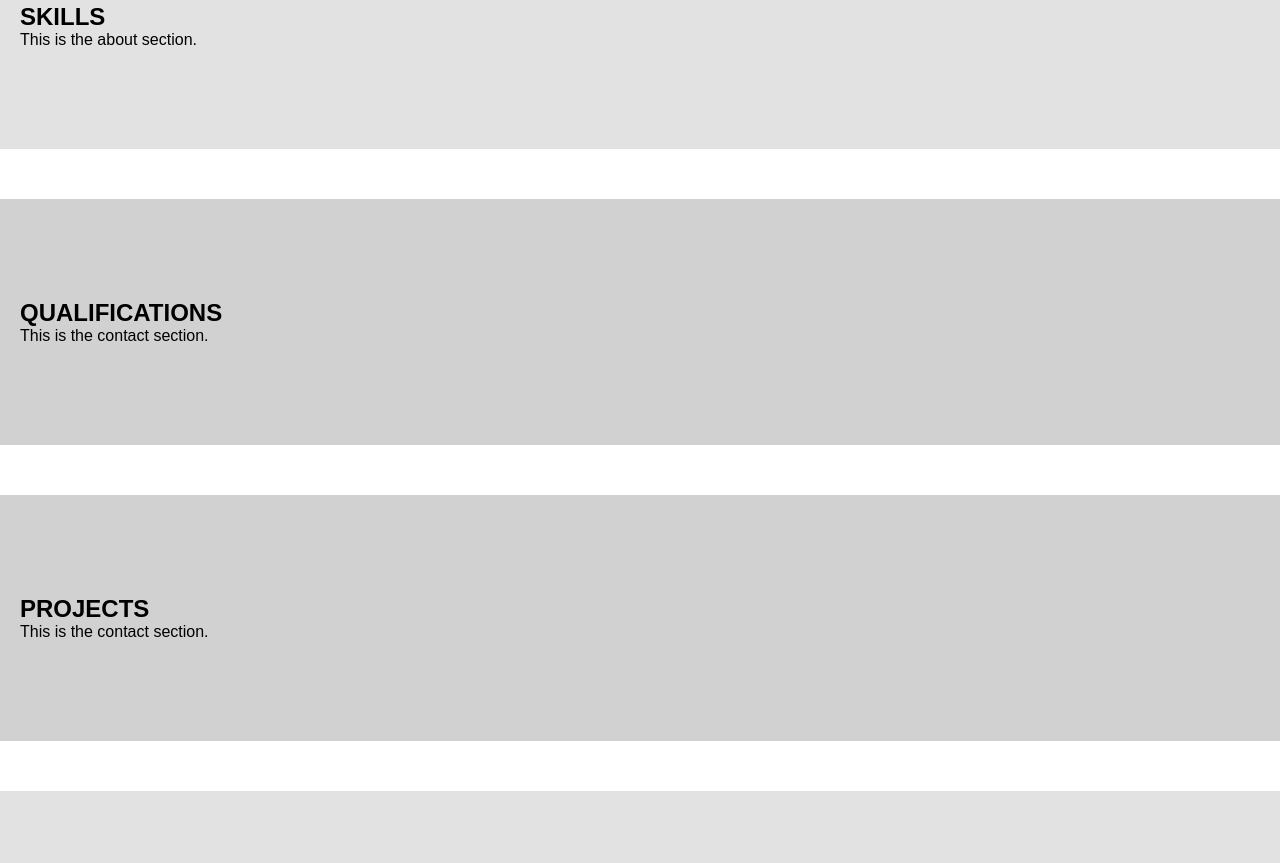
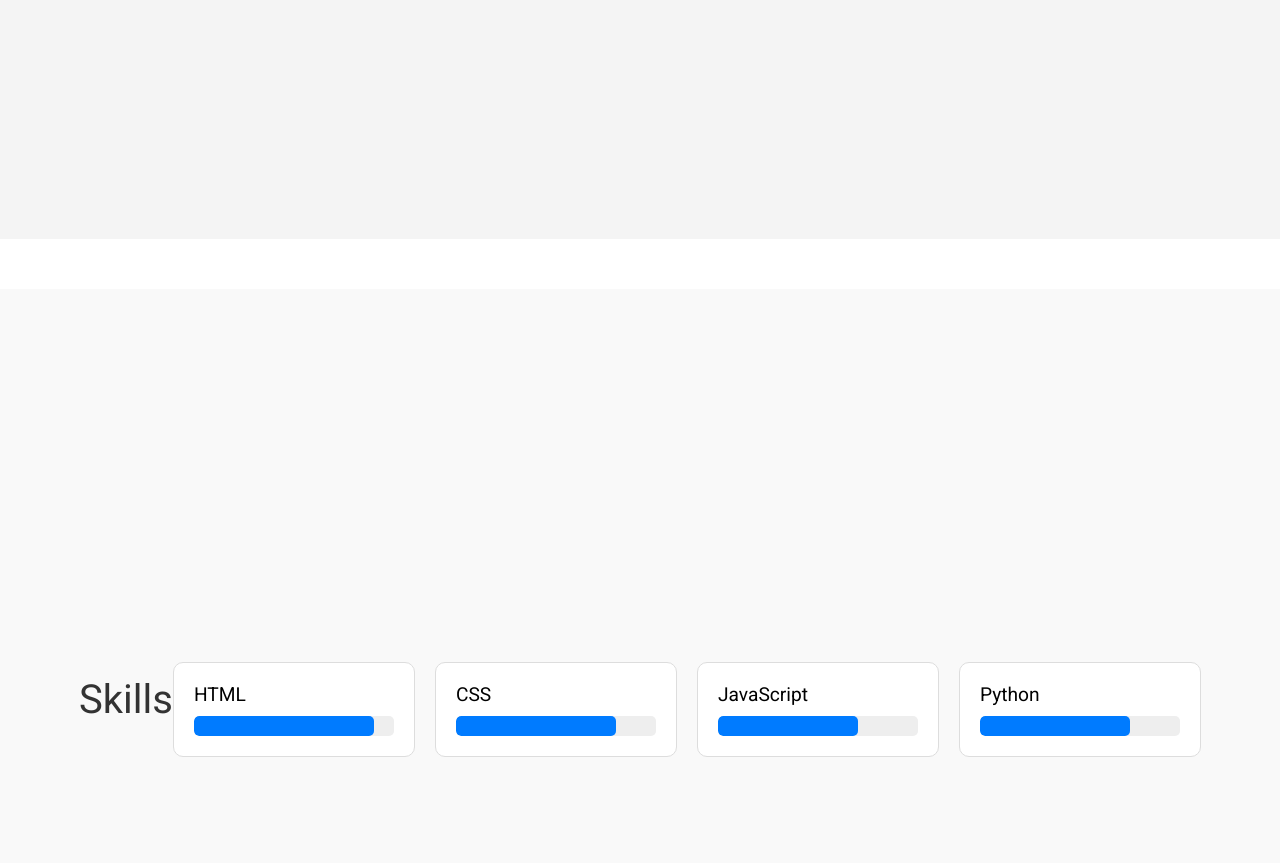
Before and after one commit to saismrutiranjan18/Personal_Portfolio, a plain HTML site: page index.html in a window 1280 px wide. Shown: the part 1197-2060 px from the top of the page. Drawn offline with nearby package versions, Linux system fonts and the light colour scheme.

Commit message:
updating repos

```diff
--- a/index.html
+++ b/index.html
@@ -6,6 +6,9 @@
     <link rel="icon" href="1717874409913.png">
     <title>Sai Smruti | Portfolio </title>
     <link rel="stylesheet" href="style.css">
+    <link rel="preconnect" href="https://fonts.googleapis.com">
+<link rel="preconnect" href="https://fonts.gstatic.com" crossorigin>
+<link href="https://fonts.googleapis.com/css2?family=Plus+Jakarta+Sans:ital,wght@0,200..800;1,200..800&family=Roboto:ital,wght@0,100;0,300;0,400;0,500;0,700;0,900;1,100;1,300;1,400;1,500;1,700;1,900&display=swap" rel="stylesheet">
 </head>
 <body>
 
@@ -27,6 +30,7 @@
             <div class="container">
                 <span id="typed"></span>
             </div>
+            <br>
             <p>This is my Official Portfolio Website to show all
                 <br> details and work exerience about Web Development
             </p>
@@ -45,8 +49,34 @@
         </section>
 
         <section id="skills">
-            <h1>SKILLS</h1>
-            <p>This is the about section.</p>
+            <h1>Skills</h1>
+            <div class="skills-container">
+                <div class="skill">
+                    <h2>HTML</h2>
+                    <div class="skill-bar">
+                        <div class="skill-level" style="width: 90%;"></div>
+                    </div>
+                </div>
+                <div class="skill">
+                    <h2>CSS</h2>
+                    <div class="skill-bar">
+                        <div class="skill-level" style="width: 80%;"></div>
+                    </div>
+                </div>
+                <div class="skill">
+                    <h2>JavaScript</h2>
+                    <div class="skill-bar">
+                        <div class="skill-level" style="width: 70%;"></div>
+                    </div>
+                </div>
+                <div class="skill">
+                    <h2>Python</h2>
+                    <div class="skill-bar">
+                        <div class="skill-level" style="width: 75%;"></div>
+                    </div>
+                </div>
+                <!-- Add more skills as needed -->
+            </div>
         </section>
 
         <section id="qualifications">
--- a/style.css
+++ b/style.css
@@ -1,18 +1,26 @@
 *{
     margin: 0;
     padding: 0;
-    font-family: sans-serif;
+    /*font-family: sans-serif;*/
 }
+
+* {
+    font-family: "Roboto", sans-serif;
+    font-weight: 400;
+    font-style: normal;
+  }
 
 .hero nav h1 {
     font-family: cursive;
+    padding-left: 50px;
+    cursor: pointer;
 }
 
 .hero{
     position: relative;
-    width: 100%;
-    height: 100vh;
+    width:auto;
     background-color: #eff4fd;
+    padding-left: 5rem;
 }
 
 nav{
@@ -22,6 +30,11 @@ nav{
     padding: 20px 0;
     align-items: center;
     justify-content: space-between;
+    background-color: #eff4fd;
+    position: sticky;
+    top: 0;
+    z-index: 1000;
+    width: 100%;
 }
 
 nav ul li {
@@ -46,9 +59,13 @@ nav ul li a:hover{
 }
 
 .detail h1{
-    font-size: 50px;
+    font-size: 75px;
     color: #212121;
     margin-bottom: 20px;
+}
+
+.container{
+    font-size: 35px;
 }
 
 span{
@@ -76,7 +93,7 @@ span{
     height: 80%;
     position: absolute;
     bottom: 0;
-    right: 30px;
+    right: 5px;
 }
 
 .images img {
@@ -250,3 +267,61 @@ html {
 .hero li a {
     cursor: pointer;
 }
+
+
+/* General styling for sections */
+section {
+    display: flex;
+    justify-content: center;
+    align-items: center;
+    height: 100vh; /* Full viewport height */
+    padding: 20px;
+    text-align: center;
+}
+
+
+/* Style for the Skills Section */
+#skills {
+    background-color: #f9f9f9;
+}
+
+#skills h1 {
+    font-size: 2.5em;
+    margin-bottom: 20px;
+    color: #333;
+}
+
+.skills-container {
+    display: flex;
+    flex-wrap: wrap;
+    justify-content: center;
+    gap: 20px;
+}
+
+.skill {
+    background: white;
+    border: 1px solid #ddd;
+    border-radius: 10px;
+    padding: 20px;
+    width: 200px;
+    text-align: left;
+}
+
+.skill h2 {
+    font-size: 1.2em;
+    margin-bottom: 10px;
+}
+
+.skill-bar {
+    background: #eee;
+    border-radius: 5px;
+    overflow: hidden;
+    height: 20px;
+}
+
+.skill-level {
+    height: 100%;
+    background: #007bff;
+    border-radius: 5px;
+    transition: width 0.5s;
+}
```
